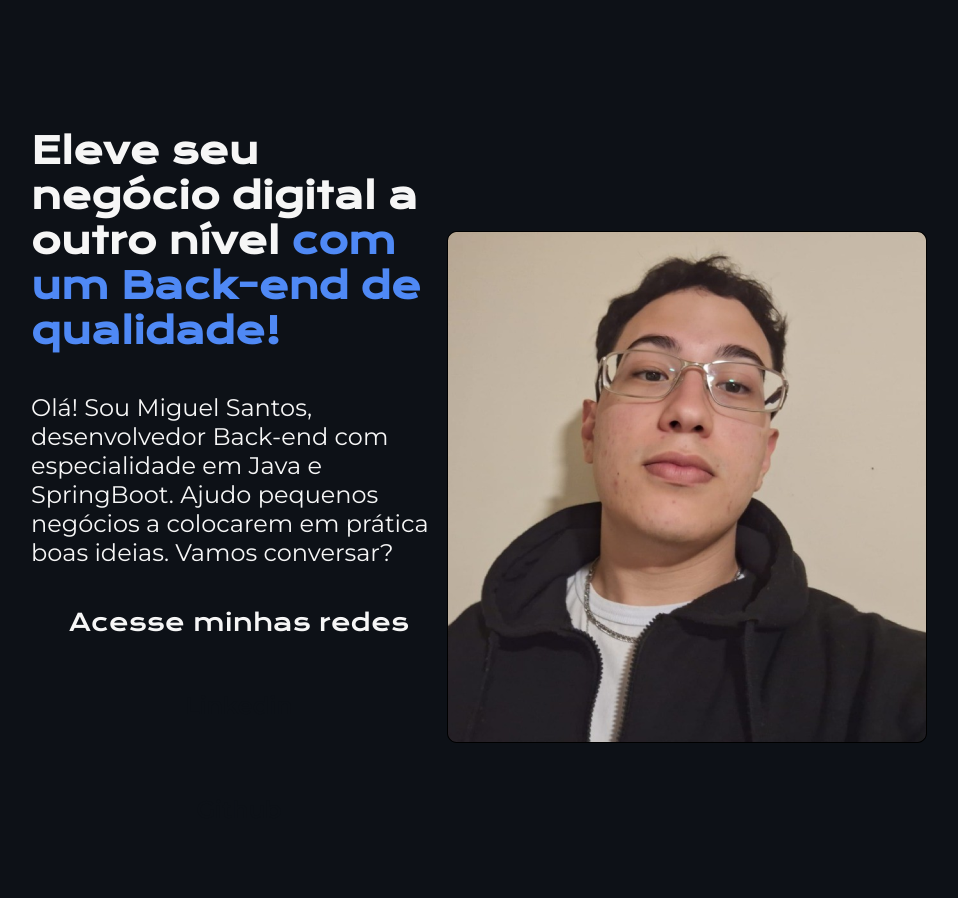
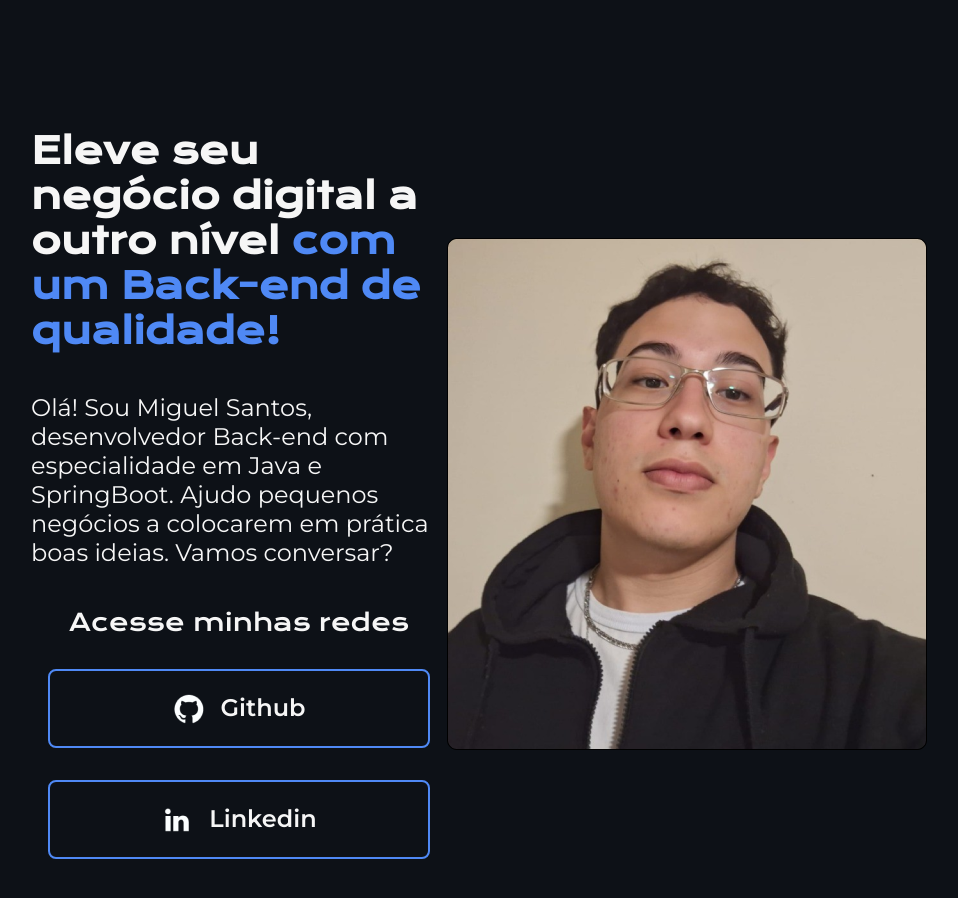
Before and after one commit to migueldelgg/html-css-curso, a plain HTML site: page index.html in a window 1280 px wide. Shown: the whole page, without its empty margins (161-1119 px from the left). Drawn offline with nearby package versions, Linux system fonts and the light colour scheme.

Commit message:
adicionando hover no botao

```diff
--- a/primeiro-curso/index.html
+++ b/index.html
@@ -16,11 +16,15 @@
                 Ajudo pequenos negócios a colocarem em prática boas ideias. Vamos conversar?</p>
             <div class="apresentacao__conteudo__botao">
                 <h2 class="apresentacao__links__subtitulo">Acesse minhas redes</h2>
-                <a class="apresentacao__link__botao"  href="https://www.linkedin.com/in/delgadomiguel/">Linkedin</a>
-                <a class="apresentacao__link__botao"  href="https://github.com/migueldelgg">Github</a>
+                <a class="apresentacao__link__botao"  href="https://github.com/migueldelgg">
+                    <img src="./assets/Logo Github.png" alt="">
+                    Github</a>
+                <a class="apresentacao__link__botao"  href="https://www.linkedin.com/in/delgadomiguel/">
+                    <img src="./assets/Logo linkedin.png" alt="">
+                    Linkedin</a>
             </div>
         </section>
-        <img class="img" src="miguelpic3.png" alt="imagem de perfil">
+        <img class="img" src="./assets/miguelpic3.png" alt="imagem de perfil">
     </main>
     <footer></footer>
 </body>
--- a/primeiro-curso/style.css
+++ /dev/null
@@ -1,76 +0,0 @@
-@import url('https://fonts.googleapis.com/css2?family=Krona+One&display=swap');
-@import url('https://fonts.googleapis.com/css2?family=Montserrat&display=swap');
-@import url('https://fonts.googleapis.com/css2?family=Montserrat:wght@600&display=swap');
-
-* {
-    margin: 0;
-    padding: 0;
-}
-
-body {
-    height: 100vh;
-    box-sizing: border-box;
-    background-color: #0D1117;
-    color: #F6F6F6;
-}
-
-.apresentacao {
-    margin: 10% 15%;
-    display: flex;
-    align-items: center;
-    justify-content: space-between;
-}
-
-.titulo-destaque {
-    color: #4F89F5;
-}
-
-.apresentacao__conteudo {
-    width: 615px;
-    display: flex;
-    flex-direction: column;
-    gap: 40px;
-}
-
-.img {
-    width: 488px;
-    max-height: 100vh;
-    object-fit: cover;
-}
-
-.apresentacao__conteudo__titulo {
-    font-size: 36px;
-    font-family: 'Krona One', sans-serif;
-}
-
-.apresentacao__conteudo__descricao {
-    font-size: 24px;
-    font-family: "Montserrat", sans-serif;
-}
-
-.apresentacao__links__subtitulo {
-    font-family: 'Krona One', sans-serif;
-    font-weight: 400;
-    font-size: 24px;
-}
-
-.apresentacao__conteudo__botao {
-    display: flex;
-    flex-direction: column;
-    justify-content: space-between;
-    align-items: center;
-    gap: 32px;
-}
-
-.apresentacao__link__botao {
-    /* background-color: #4F89F5; */
-    width: 280px;
-    text-align: center;
-    border-radius: 16px;
-    font-size: 24px;
-    font-weight: 600;
-    padding: 21.5px 0;
-    text-decoration: none;
-    color: #0D1117;
-    font-family: 'Montserrat', sans-serif;
-}
--- /dev/null
+++ b/style.css
@@ -0,0 +1,85 @@
+@import url('https://fonts.googleapis.com/css2?family=Krona+One&display=swap'); /* Importa a fonte 'Krona One' do Google Fonts */
+@import url('https://fonts.googleapis.com/css2?family=Montserrat&display=swap'); /* Importa a fonte 'Montserrat' do Google Fonts */
+@import url('https://fonts.googleapis.com/css2?family=Montserrat:wght@600&display=swap'); /* Importa a fonte 'Montserrat' com peso 600 do Google Fonts */
+
+* {
+    margin: 0; /* Remove as margens padrão de todos os elementos */
+    padding: 0; /* Remove os preenchimentos padrão de todos os elementos */
+}
+
+body {
+    height: 100vh; /* Define a altura do corpo da página como 100% da altura da janela de visualização */
+    box-sizing: border-box; /* Inclui o padding e a borda no cálculo da largura e altura total dos elementos */
+    background-color: #0D1117; /* Define a cor de fundo da página */
+    color: #F6F6F6; /* Define a cor do texto na página */
+}
+
+.apresentacao {
+    margin: 10% 15%; /* Define a margem da seção de apresentação como 10% no topo e embaixo e 15% nas laterais */
+    display: flex; /* Aplica o modelo de layout flexível à seção de apresentação */
+    align-items: center; /* Alinha os itens ao centro na direção transversal (vertical) */
+    justify-content: space-between; /* Distribui espaço igualmente entre os itens na direção principal (horizontal) */
+}
+
+.titulo-destaque {
+    color: #4F89F5; /* Define a cor do texto dos elementos com a classe 'titulo-destaque' */
+}
+
+.apresentacao__conteudo {
+    width: 615px; /* Define a largura do conteúdo da apresentação */
+    display: flex; /* Aplica o modelo de layout flexível ao conteúdo da apresentação */
+    flex-direction: column; /* Alinha os itens em uma coluna */
+    gap: 40px; /* Define um espaço de 40px entre os itens */
+}
+
+.img {
+    width: 488px; /* Define a largura da imagem */
+    max-height: 100vh; /* Define a altura máxima da imagem como 100% da altura da janela de visualização */
+    object-fit: cover; /* Faz a imagem preencher o container mantendo sua proporção */
+}
+
+.apresentacao__conteudo__titulo {
+    font-size: 36px; /* Define o tamanho da fonte do título */
+    font-family: 'Krona One', sans-serif; /* Define a família da fonte como 'Krona One' */
+}
+
+.apresentacao__conteudo__descricao {
+    font-size: 24px; /* Define o tamanho da fonte da descrição */
+    font-family: "Montserrat", sans-serif; /* Define a família da fonte como 'Montserrat' */
+}
+
+.apresentacao__links__subtitulo {
+    font-family: 'Krona One', sans-serif; /* Define a família da fonte do subtítulo como 'Krona One' */
+    font-weight: 400; /* Define o peso da fonte do subtítulo como 400 */
+    font-size: 24px; /* Define o tamanho da fonte do subtítulo */
+}
+
+.apresentacao__conteudo__botao {
+    display: flex; /* Aplica o modelo de layout flexível ao botão de conteúdo */
+    flex-direction: column; /* Alinha os itens em uma coluna */
+    justify-content: space-between; /* Distribui espaço igualmente entre os itens na direção principal (vertical) */
+    align-items: center; /* Alinha os itens ao centro na direção transversal (horizontal) */
+    gap: 32px; /* Define um espaço de 32px entre os itens */
+}
+
+.apresentacao__link__botao {
+    display: flex; /* Aplica o modelo de layout flexível ao botão de link */
+    justify-content: center; /* Alinha os itens ao centro na direção principal (horizontal) */
+    gap: 16px; /* Define um espaço de 16px entre os itens */
+    background-color: #0D1117; /* Define a cor de fundo do botão de link */
+    width: 378px; /* Define a largura do botão de link */
+    text-align: center; /* Alinha o texto ao centro */
+    border-radius: 8px; /* Define bordas arredondadas com um raio de 8px */
+    font-size: 24px; /* Define o tamanho da fonte do botão de link */
+    font-weight: 600; /* Define o peso da fonte do botão de link como 600 */
+    padding: 21.5px 0; /* Define o preenchimento vertical do botão de link */
+    text-decoration: none; /* Remove a decoração do texto (sublinhado) */
+    color: #F6F6F6; /* Define a cor do texto do botão de link */
+    font-family: 'Montserrat', sans-serif; /* Define a família da fonte do botão de link como 'Montserrat' */
+    border: 2px solid #4F89F5; /* Define uma borda de 2px com cor #4F89F5 */
+}
+
+.apresentacao__link__botao:hover{
+    background-color: #272727; /* Muda a cor de fundo do botão de link ao passar o mouse */
+    /* color: ; muda a cor da fonte */
+}
```
Also changed, not shown: assets/Logo Github.png (added), assets/Logo linkedin.png (added), assets/miguelpic3.png (renamed from primeiro-curso/miguelpic3.png).
